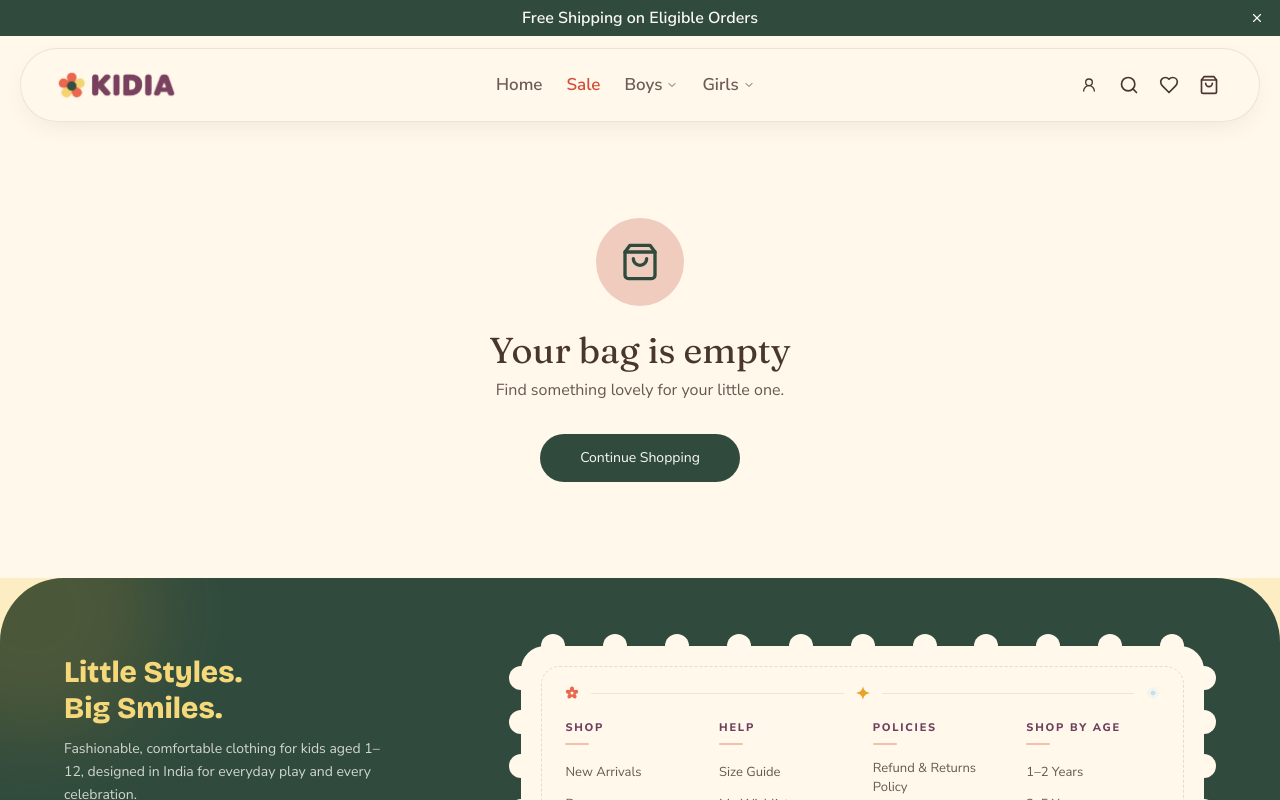
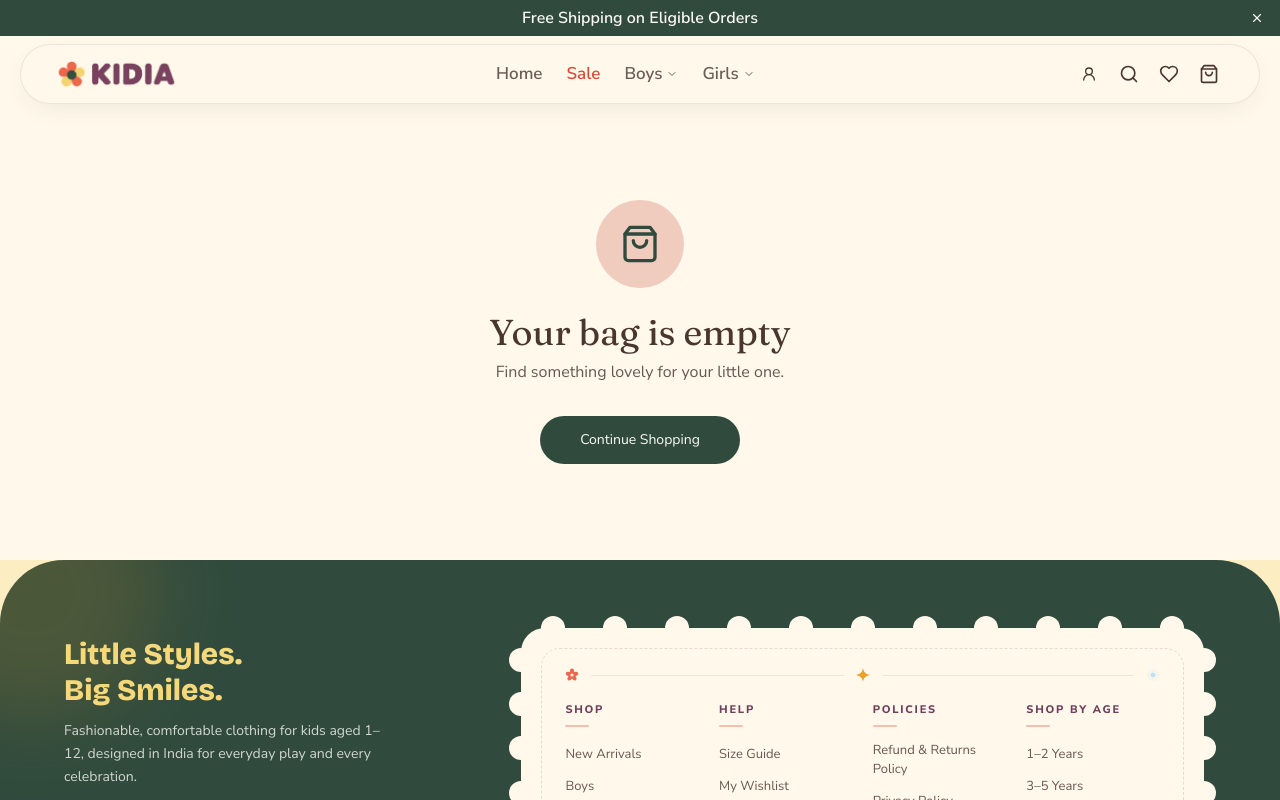
Before and after one commit to Prachijainn24/kidia-website, a React (Vite) app: page /cart in a window 1280 px wide. Shown: the top 800 px of the page. Built offline with nearby package versions, Linux system fonts and the light colour scheme; the HTML template or start-up script is replaced by a standard one; what @lovable.dev/cloud-auth-js would draw is missing.

Commit message:
Changes
Co-authored-by: Prachijainn24 <161868878+Prachijainn24@users.noreply.github.com>

```diff
--- a/src/components/Header.tsx
+++ b/src/components/Header.tsx
@@ -144,8 +144,8 @@ export const Header = () => {
     <>
       <div className={cn(isHome ? "fixed inset-x-0" : "sticky", "top-0 z-40 transition-transform duration-300 ease-out", hidden && "-translate-y-full")}>
         <AnnouncementBar />
-        <header className="px-3 pt-3 sm:px-5" onMouseLeave={() => setMega(null)}>
-          <div className={cn("container-kidia flex h-[68px] items-center justify-between gap-4 rounded-full border transition-colors duration-300 md:h-[74px]", solid ? "border-foreground/10 bg-background/95 shadow-soft backdrop-blur-xl" : "border-transparent bg-transparent")}>
+        <header className="px-3 pt-2 sm:px-5" onMouseLeave={() => setMega(null)}>
+          <div className={cn("container-kidia flex h-[54px] items-center justify-between gap-4 rounded-full border transition-colors duration-300 md:h-[60px]", solid ? "border-foreground/10 bg-background/95 shadow-soft backdrop-blur-xl" : "border-transparent bg-transparent")}>
           <div className="flex items-center gap-2">
             <button className="min-[900px]:hidden rounded-full p-2 hover:bg-muted" aria-label="Open menu" onClick={() => setMobile(true)}><Menu className="h-5 w-5" /></button>
             <Logo />
@@ -153,7 +153,7 @@ export const Header = () => {
           <nav className="hidden min-[900px]:flex items-center gap-3 xl:gap-6" aria-label="Main">
             {NAV.map((n) => (
               <div key={n.to} onMouseEnter={() => setMega(n.mega ?? null)} className="relative">
-                <NavLink to={n.to} end className={({ isActive }) => cn("flex items-center gap-1 py-6 text-[15px] xl:text-[17px] font-semibold whitespace-nowrap transition-colors hover:text-primary", isActive ? "text-primary" : "text-foreground/80", n.label === "Sale" && "text-accent")}>
+                <NavLink to={n.to} end className={({ isActive }) => cn("flex items-center gap-1 py-3.5 text-[15px] xl:text-[17px] font-semibold whitespace-nowrap transition-colors hover:text-primary", isActive ? "text-primary" : "text-foreground/80", n.label === "Sale" && "text-accent")}>
                   {n.label}{n.mega && <ChevronDown className="h-3 w-3" />}
                 </NavLink>
               </div>
```
